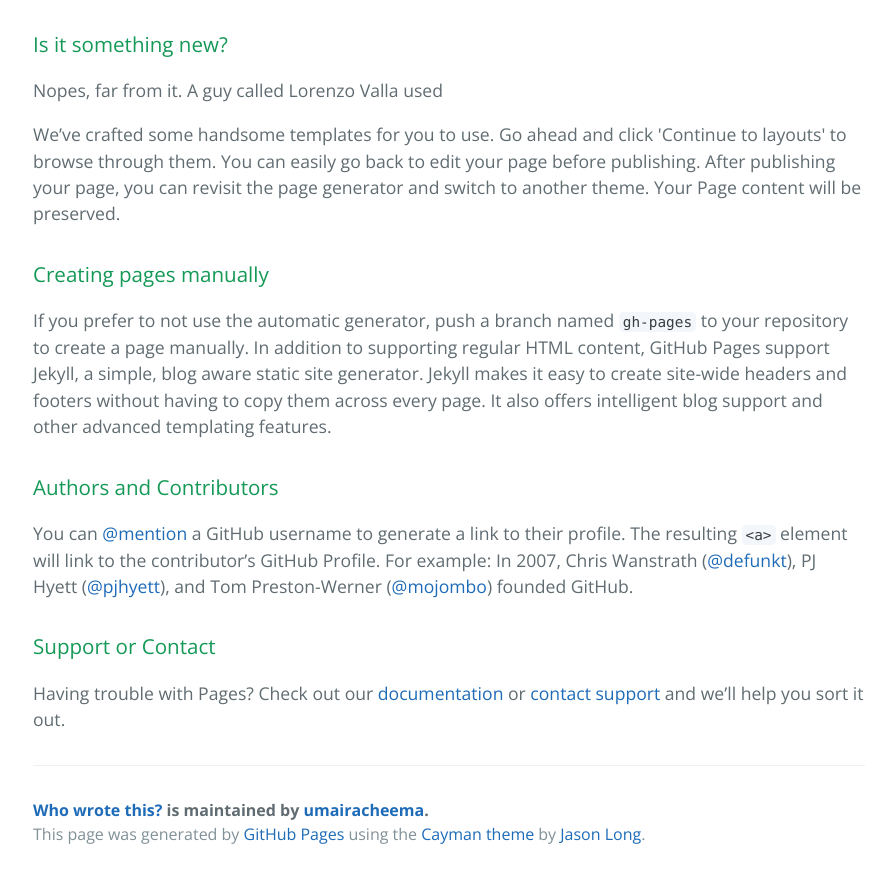
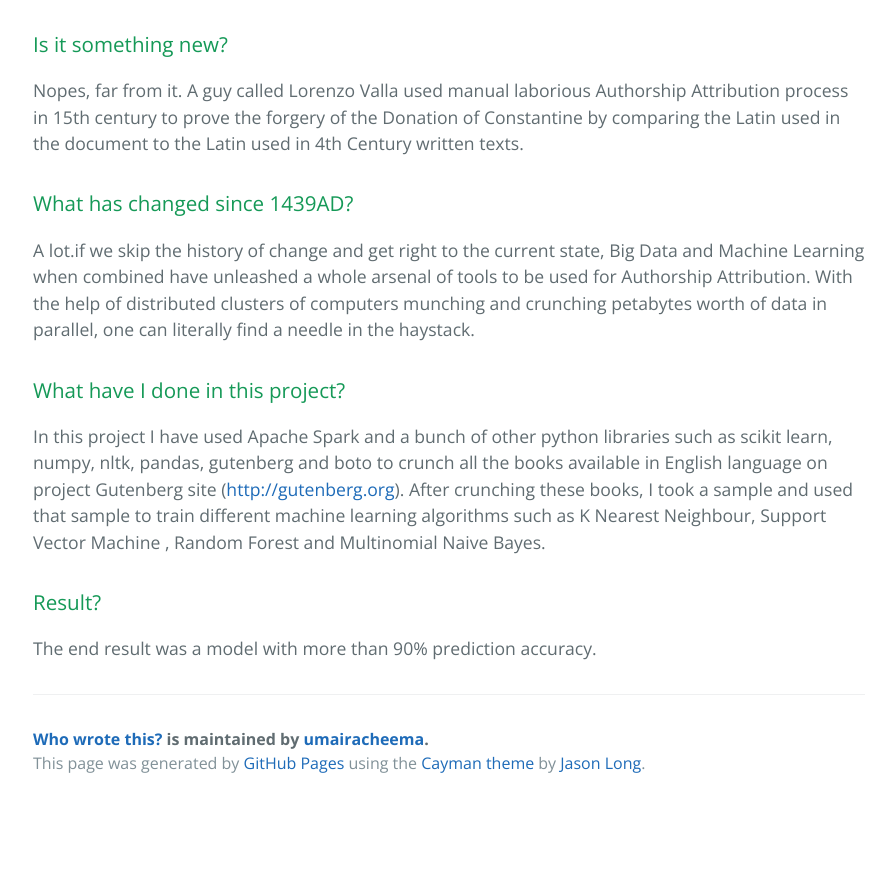
Before and after one commit to umairacheema/authorship-attribution, a plain HTML site: page index.html in a window 1280 px wide. Shown: the part 651-1529 px from the top of the page, without its empty margins (191-1086 px from the left). After the commit the page ends 1458 px from the top, so only its background shows below. Drawn offline with nearby package versions, Linux system fonts and the light colour scheme.

```diff
--- a/index.html
+++ b/index.html
@@ -29,24 +29,23 @@
 <h3>
 <a id="is-it-something-new" class="anchor" href="#is-it-something-new" aria-hidden="true"><span class="octicon octicon-link"></span></a>Is it something new?</h3>
 
-<p>Nopes, far from it. A guy called Lorenzo Valla used </p>
-
-<p>We’ve crafted some handsome templates for you to use. Go ahead and click 'Continue to layouts' to browse through them. You can easily go back to edit your page before publishing. After publishing your page, you can revisit the page generator and switch to another theme. Your Page content will be preserved.</p>
+<p>Nopes, far from it. A guy called Lorenzo Valla used manual laborious Authorship Attribution process in 15th century to prove the forgery of the Donation of Constantine  by comparing the Latin used in the document to the Latin used in 4th Century written texts.</p>
 
 <h3>
-<a id="creating-pages-manually" class="anchor" href="#creating-pages-manually" aria-hidden="true"><span class="octicon octicon-link"></span></a>Creating pages manually</h3>
+<a id="what-has-changed-since-1439ad" class="anchor" href="#what-has-changed-since-1439ad" aria-hidden="true"><span class="octicon octicon-link"></span></a>What has changed since 1439AD?</h3>
 
-<p>If you prefer to not use the automatic generator, push a branch named <code>gh-pages</code> to your repository to create a page manually. In addition to supporting regular HTML content, GitHub Pages support Jekyll, a simple, blog aware static site generator. Jekyll makes it easy to create site-wide headers and footers without having to copy them across every page. It also offers intelligent blog support and other advanced templating features.</p>
+<p>A lot.if we skip the history of change and get right to the current state, Big Data and Machine Learning when combined have unleashed a whole arsenal of tools to be used for Authorship Attribution. With the help of distributed clusters of computers munching and crunching petabytes worth of data in parallel, one can literally find a needle in the haystack.</p>
 
 <h3>
-<a id="authors-and-contributors" class="anchor" href="#authors-and-contributors" aria-hidden="true"><span class="octicon octicon-link"></span></a>Authors and Contributors</h3>
+<a id="what-have-i-done-in-this-project" class="anchor" href="#what-have-i-done-in-this-project" aria-hidden="true"><span class="octicon octicon-link"></span></a>What have I done in this project?</h3>
 
-<p>You can <a href="https://github.com/blog/821" class="user-mention">@mention</a> a GitHub username to generate a link to their profile. The resulting <code>&lt;a&gt;</code> element will link to the contributor’s GitHub Profile. For example: In 2007, Chris Wanstrath (<a href="https://github.com/defunkt" class="user-mention">@defunkt</a>), PJ Hyett (<a href="https://github.com/pjhyett" class="user-mention">@pjhyett</a>), and Tom Preston-Werner (<a href="https://github.com/mojombo" class="user-mention">@mojombo</a>) founded GitHub.</p>
+<p>In this project I have used Apache Spark and a bunch of other python libraries such as scikit learn, numpy, nltk, pandas, gutenberg and boto to crunch all the books available in English language on project Gutenberg site (<a href="http://gutenberg.org">http://gutenberg.org</a>).
+After crunching these books, I took a sample and used that sample to train different machine learning algorithms such as  K Nearest Neighbour, Support Vector Machine , Random Forest and Multinomial Naive Bayes.</p>
 
 <h3>
-<a id="support-or-contact" class="anchor" href="#support-or-contact" aria-hidden="true"><span class="octicon octicon-link"></span></a>Support or Contact</h3>
+<a id="result" class="anchor" href="#result" aria-hidden="true"><span class="octicon octicon-link"></span></a>Result?</h3>
 
-<p>Having trouble with Pages? Check out our <a href="https://help.github.com/pages">documentation</a> or <a href="https://github.com/contact">contact support</a> and we’ll help you sort it out.</p>
+<p>The end result was a model with more than 90% prediction accuracy.  </p>
 
       <footer class="site-footer">
         <span class="site-footer-owner"><a href="https://github.com/umairacheema/authorship-attribution">Who wrote this?</a> is maintained by <a href="https://github.com/umairacheema">umairacheema</a>.</span>
```
Also changed, not shown: params.json (+1 -1 lines).
